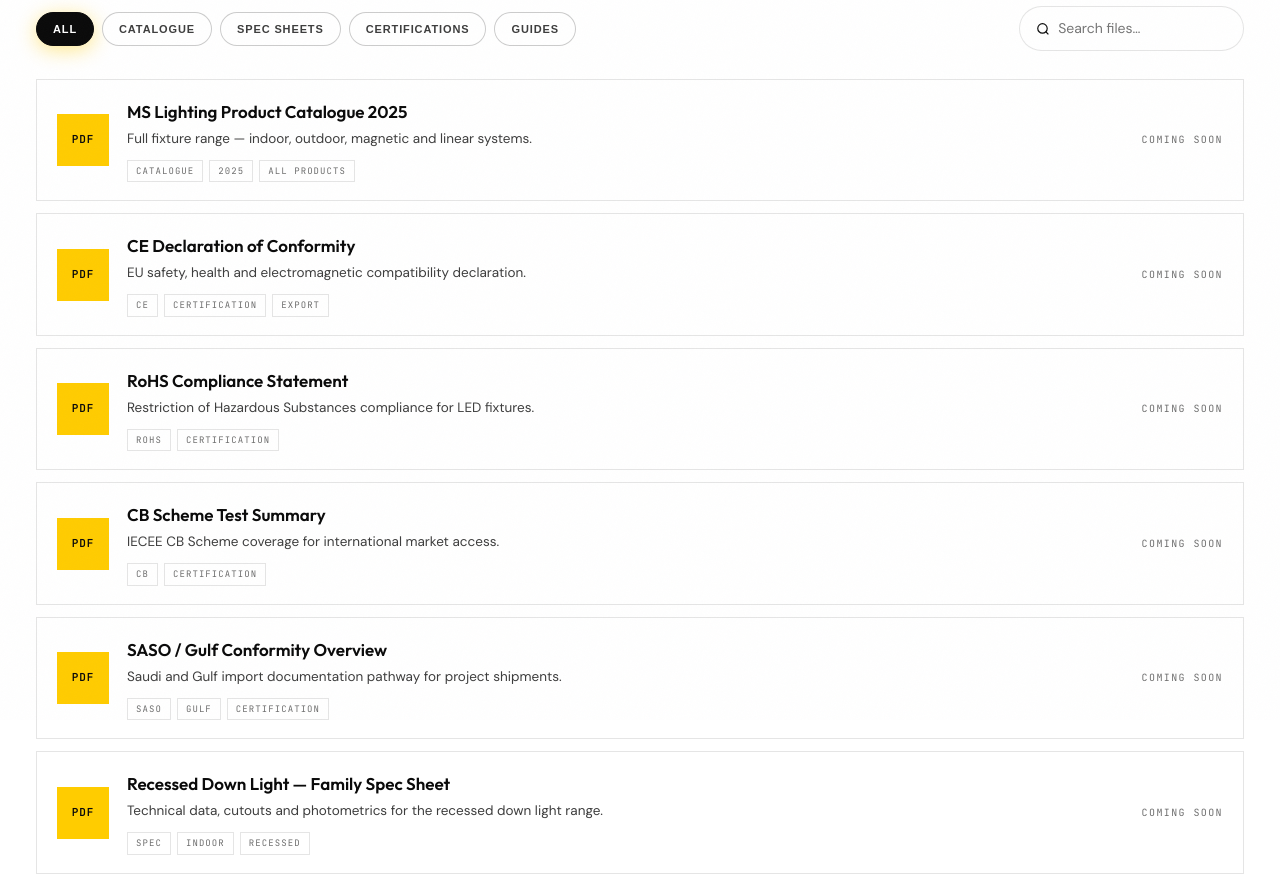
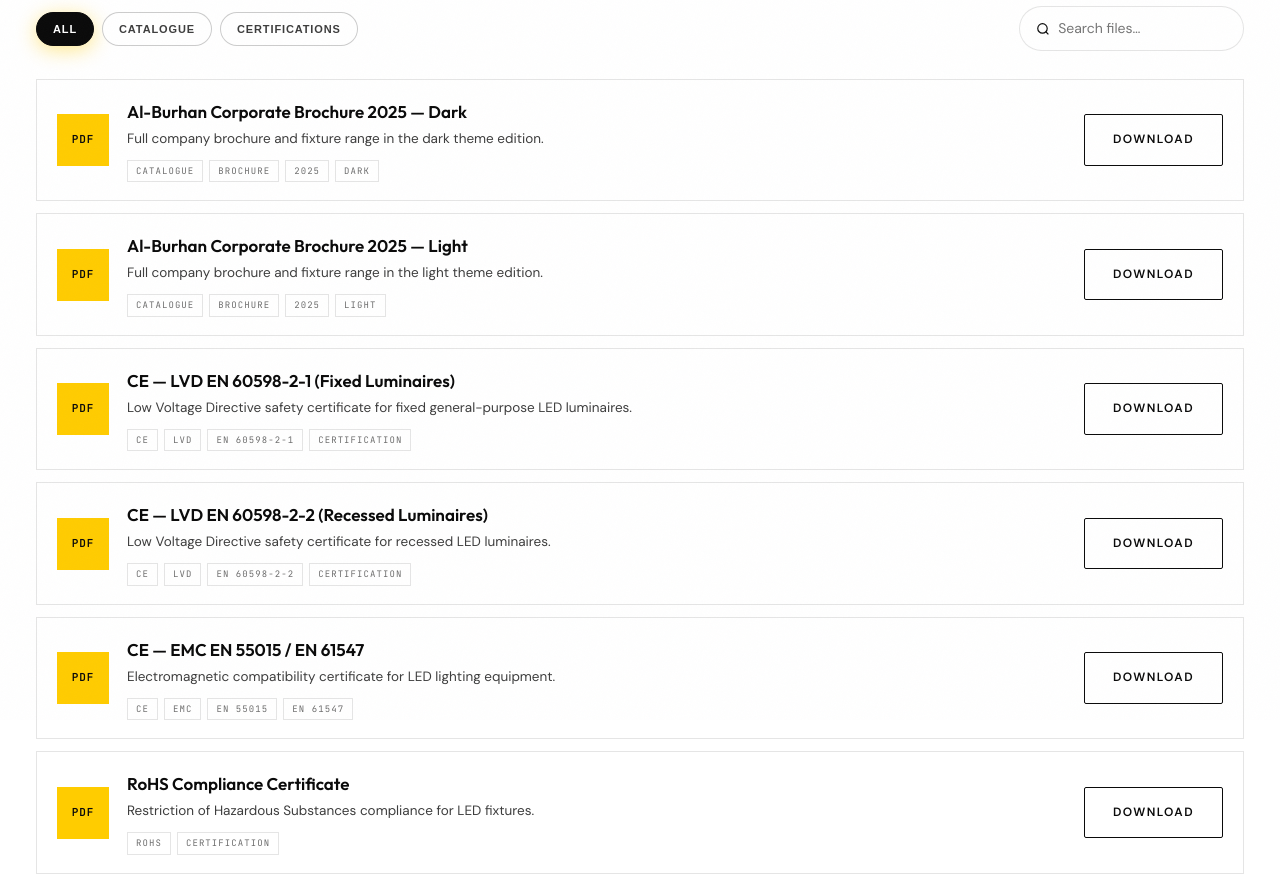
Before and after one commit to bohrashabbie/MS-Lighting, a Next.js app in the folder web/: page /downloads in a window 1280 px wide. Shown: the part 480-1365 px from the top of the page. Built offline with nearby package versions, Linux system fonts and the light colour scheme; no server answers.

Commit message:
Enhance About page hero section with new design and animations; update downloads for corporate brochures and certifications

```diff
--- a/web/app/globals.css
+++ b/web/app/globals.css
@@ -1212,6 +1212,85 @@
 /* ====================== ABOUT PAGE ====================== */
 .page-hero h1 em{font-family:var(--serif);font-style:italic;font-weight:400;letter-spacing:0;color:var(--muted)}
 
+/* ---- About hero: a warm tungsten banner ---- */
+/* Dark, glow-pooled banner so the story opens like a lit room. The frosted
+   header sits above it unchanged (it's an opaque white bar, not transparent). */
+.about-hero{
+  background:#0b0a09;color:#f5f2ec;isolation:isolate;
+  border-bottom:1px solid rgba(255,255,255,.08);
+  padding:132px 36px 104px;
+}
+/* warm light pooling behind the headline */
+.about-hero::before{
+  content:"";position:absolute;inset:0;z-index:0;pointer-events:none;
+  background:
+    radial-gradient(115% 90% at 20% 8%, rgba(255,196,107,.22), transparent 55%),
+    radial-gradient(90% 90% at 92% 118%, rgba(255,204,0,.12), transparent 60%),
+    linear-gradient(180deg,#110f0c 0%,#0b0a09 62%,#090807 100%);
+}
+/* drifting tungsten dust — same technique as the dark bands */
+.about-hero::after{
+  content:"";position:absolute;left:0;top:0;width:100%;height:calc(100% + 640px);
+  z-index:0;pointer-events:none;opacity:.5;
+  background-image:
+    radial-gradient(circle at 44px 76px, rgba(255,205,130,.5) 0 1.3px, transparent 2.2px),
+    radial-gradient(circle at 187px 214px, rgba(255,255,255,.35) 0 1px, transparent 1.8px),
+    radial-gradient(circle at 310px 120px, rgba(255,196,107,.42) 0 1.6px, transparent 2.6px),
+    radial-gradient(circle at 512px 336px, rgba(255,255,255,.28) 0 1px, transparent 1.7px),
+    radial-gradient(circle at 96px 458px, rgba(255,196,107,.45) 0 1.2px, transparent 2px),
+    radial-gradient(circle at 570px 76px, rgba(255,255,255,.3) 0 1px, transparent 1.6px);
+  background-size:640px 640px;background-repeat:repeat;
+  animation:dustRise 64s linear infinite;will-change:transform;
+}
+.about-hero .inner{position:relative;z-index:1}
+.about-hero .eyebrow{color:rgba(255,255,255,.55)}
+.about-hero h1{color:#f7f4ee}
+.about-hero p{color:rgba(255,255,255,.72)}
+
+/* "Illuminating" glows warm, then a soft light sweeps across the letters */
+.about-hero h1 .lumen{
+  background:linear-gradient(100deg,
+    #f7f4ee 0%, #f7f4ee 34%,
+    #ffe6b0 46%, #ffc46b 50%, #ffe6b0 54%,
+    #f7f4ee 66%, #f7f4ee 100%);
+  background-size:260% 100%;
+  -webkit-background-clip:text;background-clip:text;
+  -webkit-text-fill-color:transparent;color:transparent;
+  text-shadow:0 0 26px rgba(255,196,107,.35);
+  animation:lumenSweep 6.5s cubic-bezier(.16,1,.3,1) 1s infinite;
+}
+@keyframes lumenSweep{
+  0%,18%{background-position:135% 0}
+  60%,100%{background-position:-35% 0}
+}
+/* the italic tail is warm serif and breathes like a warming filament */
+.about-hero h1 em{color:#e9c98a;animation:filament 4.5s ease-in-out 1.4s infinite}
+
+@media(prefers-reduced-motion:reduce){
+  .about-hero::after{animation:none}
+  .about-hero h1 .lumen{
+    -webkit-text-fill-color:#f7f4ee;color:#f7f4ee;
+    background:none;text-shadow:none;animation:none;
+  }
+  .about-hero h1 em{animation:none}
+}
+/* skyline line-art anchored bottom-right, faded into the banner */
+.about-hero-art{
+  position:absolute;right:0;bottom:0;z-index:0;pointer-events:none;
+  height:94%;width:auto;max-width:54%;opacity:.9;
+  -webkit-mask-image:linear-gradient(180deg,transparent,#000 24%);
+  mask-image:linear-gradient(180deg,transparent,#000 24%);
+}
+.about-hero-art .lit{animation:winGlow 4s ease-in-out infinite}
+@keyframes winGlow{0%,100%{opacity:.25}50%{opacity:.95}}
+.about-hero-art .glow{transform-origin:center bottom;animation:cityGlow 6s ease-in-out infinite}
+@keyframes cityGlow{0%,100%{opacity:.6;transform:scaleY(.96)}50%{opacity:1;transform:scaleY(1.04)}}
+@media(max-width:820px){.about-hero-art{opacity:.5;max-width:70%}}
+@media(max-width:560px){.about-hero-art{display:none}}
+@media(prefers-reduced-motion:reduce){.about-hero-art .lit{animation:none}}
+
+@media(max-width:640px){.about-hero{padding:104px 24px 72px}}
+
 /* Story — editorial two-column: sticky heading + flowing body */
 .about-story{padding-top:96px;padding-bottom:96px}
 .about-story-grid{display:grid;grid-template-columns:.85fr 1.15fr;gap:40px 72px;align-items:start}
--- a/web/lib/downloads.ts
+++ b/web/lib/downloads.ts
@@ -1,8 +1,10 @@
 // ============================================================================
-// Downloads centre — catalogue PDF, family specs, certifications.
-// Paths point at public/ or CDN assets; mark `available: false` until
-// the file is uploaded so the UI can show "Coming soon".
+// Downloads centre — corporate brochure + certifications.
+// Files live in S3 under the "site/downloads" prefix and are resolved through
+// asset() (NEXT_PUBLIC_ASSET_BASE_URL), same as all other site media.
 // ============================================================================
+
+import { asset } from "./assets";
 
 export type DownloadKind = "catalogue" | "spec" | "cert" | "guide";
 
@@ -22,95 +24,63 @@
 
 export const DOWNLOADS: DownloadItem[] = [
   {
-    id: "catalogue-2025",
-    title: "MS Lighting Product Catalogue 2025",
-    description: "Full fixture range — indoor, outdoor, magnetic and linear systems.",
+    id: "catalogue-2025-dark",
+    title: "Al-Burhan Corporate Brochure 2025 — Dark",
+    description: "Full company brochure and fixture range in the dark theme edition.",
     kind: "catalogue",
     ext: "PDF",
-    href: null,
-    tags: ["catalogue", "2025", "all products"],
+    href: asset("/downloads/catalogue-2025-dark.pdf"),
+    tags: ["catalogue", "brochure", "2025", "dark"],
   },
   {
-    id: "cert-ce",
-    title: "CE Declaration of Conformity",
-    description: "EU safety, health and electromagnetic compatibility declaration.",
+    id: "catalogue-2025-light",
+    title: "Al-Burhan Corporate Brochure 2025 — Light",
+    description: "Full company brochure and fixture range in the light theme edition.",
+    kind: "catalogue",
+    ext: "PDF",
+    href: asset("/downloads/catalogue-2025-light.pdf"),
+    tags: ["catalogue", "brochure", "2025", "light"],
+  },
+  {
+    id: "cert-ce-lvd-2-1",
+    title: "CE — LVD EN 60598-2-1 (Fixed Luminaires)",
+    description: "Low Voltage Directive safety certificate for fixed general-purpose LED luminaires.",
     kind: "cert",
     ext: "PDF",
-    href: null,
-    tags: ["CE", "certification", "export"],
+    href: asset("/downloads/certs/ce-lvd-en-60598-2-1.pdf"),
+    tags: ["CE", "LVD", "EN 60598-2-1", "certification", "export"],
+  },
+  {
+    id: "cert-ce-lvd-2-2",
+    title: "CE — LVD EN 60598-2-2 (Recessed Luminaires)",
+    description: "Low Voltage Directive safety certificate for recessed LED luminaires.",
+    kind: "cert",
+    ext: "PDF",
+    href: asset("/downloads/certs/ce-lvd-en-60598-2-2.pdf"),
+    tags: ["CE", "LVD", "EN 60598-2-2", "certification", "export"],
+  },
+  {
+    id: "cert-emc",
+    title: "CE — EMC EN 55015 / EN 61547",
+    description: "Electromagnetic compatibility certificate for LED lighting equipment.",
+    kind: "cert",
+    ext: "PDF",
+    href: asset("/downloads/certs/emc-en-55015-61547.pdf"),
+    tags: ["CE", "EMC", "EN 55015", "EN 61547", "certification"],
   },
   {
     id: "cert-rohs",
-    title: "RoHS Compliance Statement",
+    title: "RoHS Compliance Certificate",
     description: "Restriction of Hazardous Substances compliance for LED fixtures.",
     kind: "cert",
     ext: "PDF",
-    href: null,
+    href: asset("/downloads/certs/rohs.pdf"),
     tags: ["RoHS", "certification"],
-  },
-  {
-    id: "cert-cb",
-    title: "CB Scheme Test Summary",
-    description: "IECEE CB Scheme coverage for international market access.",
-    kind: "cert",
-    ext: "PDF",
-    href: null,
-    tags: ["CB", "certification"],
-  },
-  {
-    id: "cert-saso",
-    title: "SASO / Gulf Conformity Overview",
-    description: "Saudi and Gulf import documentation pathway for project shipments.",
-    kind: "cert",
-    ext: "PDF",
-    href: null,
-    tags: ["SASO", "Gulf", "certification"],
-  },
-  {
-    id: "spec-recessed-down",
-    title: "Recessed Down Light — Family Spec Sheet",
-    description: "Technical data, cutouts and photometrics for the recessed down light range.",
-    kind: "spec",
-    ext: "PDF",
-    href: null,
-    family: "recessed-down-light",
-    tags: ["spec", "indoor", "recessed"],
-  },
-  {
-    id: "spec-magnet",
-    title: "Magnet Light — Family Spec Sheet",
-    description: "Low-voltage magnetic track modules, optics and mounting options.",
-    kind: "spec",
-    ext: "PDF",
-    href: null,
-    family: "magnet-light",
-    tags: ["spec", "indoor", "magnetic"],
-  },
-  {
-    id: "spec-flood",
-    title: "Flood Light — Family Spec Sheet",
-    description: "IP-rated flood fixtures for façade, area and landscape lighting.",
-    kind: "spec",
-    ext: "PDF",
-    href: null,
-    family: "flood-light",
-    tags: ["spec", "outdoor", "flood"],
-  },
-  {
-    id: "oem-odm-guide",
-    title: "OEM / ODM Capability Brief",
-    description: "Custom finishes, private label and project-specific tooling from Jiangmen.",
-    kind: "guide",
-    ext: "PDF",
-    href: null,
-    tags: ["OEM", "ODM", "factory", "China"],
   },
 ];
 
 export const DOWNLOAD_KINDS: { id: DownloadKind | "all"; label: string }[] = [
   { id: "all", label: "All" },
   { id: "catalogue", label: "Catalogue" },
-  { id: "spec", label: "Spec sheets" },
   { id: "cert", label: "Certifications" },
-  { id: "guide", label: "Guides" },
 ];
```
Also changed, not shown: web/app/about/page.tsx (+46 -2 lines), 1 other file (tests, documents, lock files or other folders).
